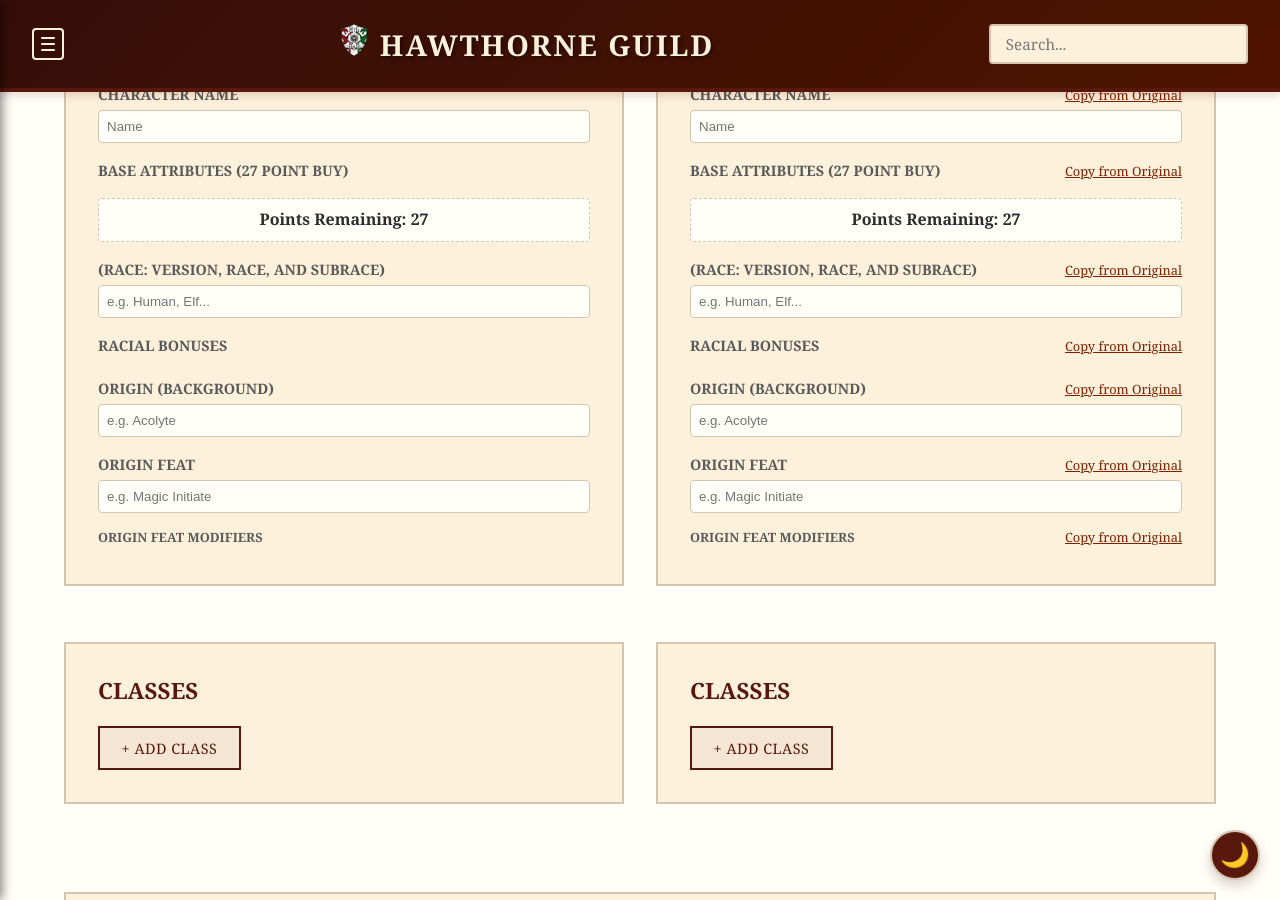
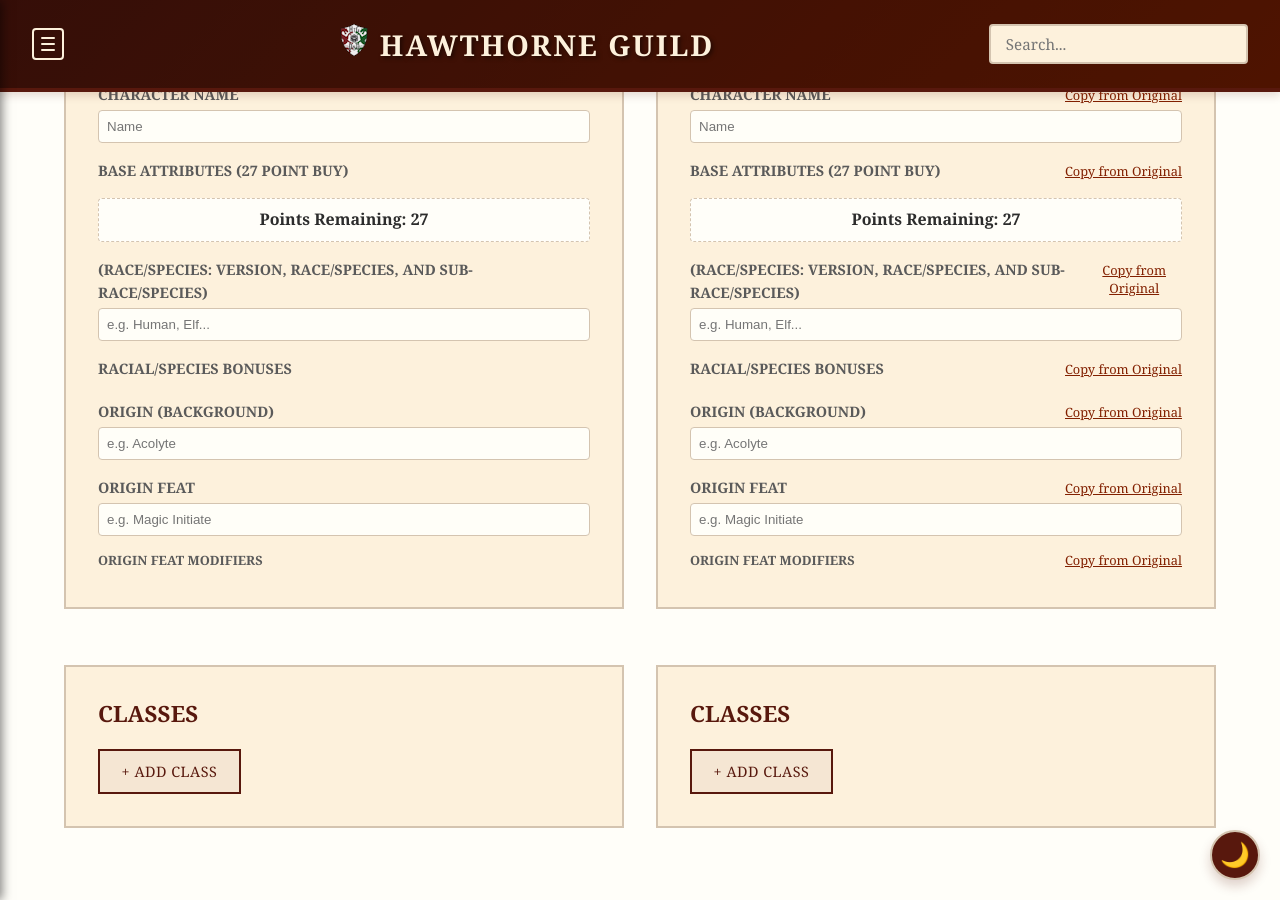
Before and after one commit to coconutswallow/Guides, a Jekyll site: the page built from rework.html, in a window 1280 px wide and 900 px high, scrolled down 562 px. Built offline with Jekyll 4.4.1, drawn with Linux system fonts in a browser that asks for light colours; a script that is not in the unit is left out; some of the changed lines change nothing that is shown.

Commit message:
Update rework.html

```diff
--- a/rework.html
+++ b/rework.html
@@ -386,11 +386,11 @@
                             <div class="points-display" id="points-original">Points Remaining: 27</div>
                         </div>
                         <div class="input-group">
-                            <div class="field-header-row"><label class="input-label">(Race: Version, Race, and subrace)</label><span class="copy-spacer">Copy from Original</span></div>
+                            <div class="field-header-row"><label class="input-label">(Race/Species: Version, Race/Species, and sub-race/species)</label><span class="copy-spacer">Copy from Original</span></div>
                             <input type="text" class="text-input" id="race-original" placeholder="e.g. Human, Elf...">
                         </div>
                         <div class="input-group" id="block-race-original">
-                            <div class="field-header-row"><label class="input-label">Racial Bonuses <span class="block-warning">Max 3!</span></label><span class="copy-spacer">Copy from Original</span></div>
+                            <div class="field-header-row"><label class="input-label">Racial/Species Bonuses <span class="block-warning">Max 3!</span></label><span class="copy-spacer">Copy from Original</span></div>
                             <div id="race-mod-container-original"></div>
                         </div>
                         <div class="input-group">
@@ -436,14 +436,14 @@
                         </div>
                         <div class="input-group">
                             <div class="field-header-row">
-                                <label class="input-label">(Race: Version, Race, and subrace)</label>
+                                <label class="input-label">(Race/Species: Version, Race/Species, and sub-race/species)</label>
                                 <button type="button" class="copy-link" onclick="window.copyValue('race-original', 'race-new')">Copy from Original</button>
                             </div>
                             <input type="text" class="text-input" id="race-new" placeholder="e.g. Human, Elf...">
                         </div>
                         <div class="input-group" id="block-race-new">
                             <div class="field-header-row">
-                                <label class="input-label">Racial Bonuses <span class="block-warning">Max 3!</span></label>
+                                <label class="input-label">Racial/Species Bonuses <span class="block-warning">Max 3!</span></label>
                                 <button type="button" class="copy-link" onclick="window.copyMods('race')">Copy from Original</button>
                             </div>
                             <div id="race-mod-container-new"></div>
@@ -546,7 +546,7 @@
     // --- TAB LOGIC ---
     window.switchTab = function(tabName) {
         if (tabName === 'output') {
-            if (!validateFeats()) return;
+            if (!validateForm()) return; // Stop if validation fails
         }
 
         document.querySelectorAll('.tab-btn').forEach(b => b.classList.remove('active'));
@@ -560,33 +560,52 @@
             generateOutput();
         }
     }
-    function validateFeats() {
-        // Select all text inputs specifically inside feat cards
-        const inputs = document.querySelectorAll('.feat-card .text-input');
+    function validateForm() {
+        const showError = (el, msg) => {
+            alert(msg);
+            el.focus();
+            el.style.borderColor = "#e74c3c"; // Red border
+            el.scrollIntoView({ behavior: 'smooth', block: 'center' });
+            el.addEventListener('input', function(){ this.style.borderColor = ''; }, {once: true});
+            return false;
+        };
 
-        for(const input of inputs) {
-            if(!input.value.trim()) {
-                alert("Feat names cannot be blank! Please check your entries.");
+        // 1. Define Static Required Fields
+        const requiredFields = [
+            { id: 'name-original', name: 'Original Character Name' },
+            { id: 'race-original', name: 'Original Race/Species' },
+            { id: 'bg-original', name: 'Original Background' },
+            { id: 'orig-feat-original', name: 'Original Origin Feat' },
 
-                // Visual cues
-                input.focus();
-                input.style.borderColor = "#e74c3c"; // Highlight red
+            { id: 'name-new', name: 'New Character Name' },
+            { id: 'race-new', name: 'New Race/Species' },
+            { id: 'bg-new', name: 'New Background' },
+            { id: 'orig-feat-new', name: 'New Origin Feat' },
 
-                // Remove highlight when user starts typing
-                input.addEventListener('input', function(){
-                    this.style.borderColor = '';
-                }, {once: true});
+            { id: 'rework-cost', name: 'Rework Cost' },
+            { id: 'rework-notes', name: 'Rework Notes' }
+        ];
 
-                return false; // Stop the tab switch
+        // 2. Check Static Fields
+        for (const field of requiredFields) {
+            const el = document.getElementById(field.id);
+            if (!el || !el.value.trim()) {
+                return showError(el, `${field.name} cannot be blank.`);
             }
         }
-        return true; // Allow the tab switch
-    }
 
-    window.copyOutput = function() {
-        const text = document.getElementById('output-text');
-        text.select();
-        navigator.clipboard.writeText(text.value).then(() => alert("Copied!"));
+        // 3. Check Dynamic Class Feats
+        // Select all inputs inside feat cards
+        const featInputs = document.querySelectorAll('.feat-card .text-input');
+        for(const input of featInputs) {
+            if(!input.value.trim()) {
+                // Find the header text to tell user which feat is missing
+                const cardHeader = input.closest('.feat-card').querySelector('.feat-header').innerText.split(' Max')[0];
+                return showError(input, `Feat name for "${cardHeader}" cannot be blank.`);
+            }
+        }
+
+        return true; // All checks passed
     }
 
     // --- MARKDOWN GENERATION ---
```
